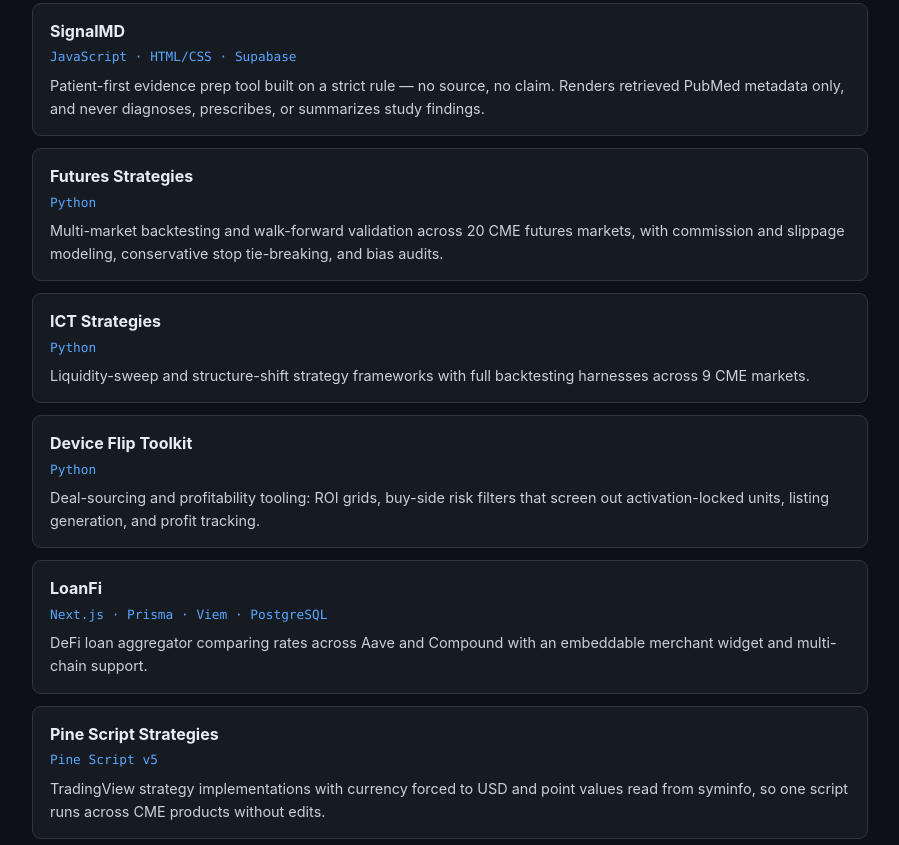
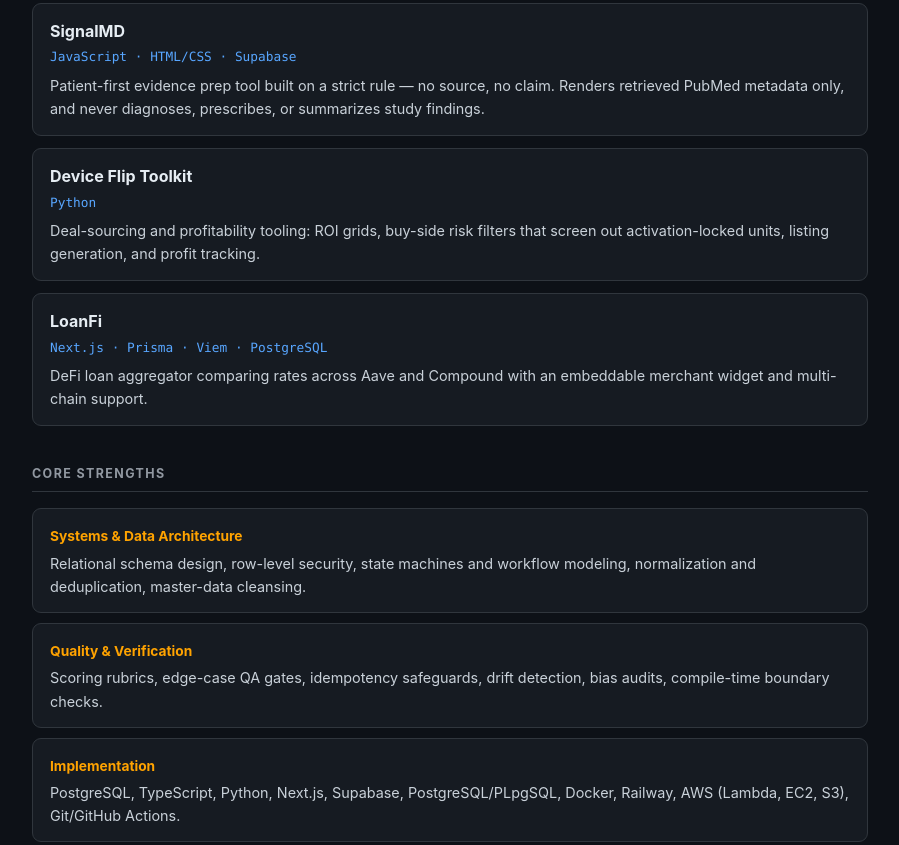
Before and after one commit to Alchemeister/Alchemeister, a plain HTML site: page index.html in a window 1280 px wide. Shown: the part 826-1671 px from the top of the page, without its empty margins (190-1089 px from the left). Drawn offline with Linux system fonts and the light colour scheme.

Commit message:
Remove trading repos from portfolio (README, site, resume)

```diff
--- a/index.html
+++ b/index.html
@@ -59,7 +59,6 @@
     <a href="tel:+13378522488">337-852-2488</a>
     <a href="https://github.com/Alchemeister">GitHub profile &amp; source</a>
     <a href="https://github.com/Alchemeister/clean-pep">PeptideCleanScore</a>
-    <a href="https://github.com/Alchemeister/futures-strategies">Futures Strategies</a>
   </div>
 
   <h2>What I do</h2>
@@ -93,19 +92,6 @@
       summarizes study findings.</p>
     </div>
     <div class="card">
-      <h3><a href="https://github.com/Alchemeister/futures-strategies">Futures Strategies</a></h3>
-      <div class="tech">Python</div>
-      <p>Multi-market backtesting and walk-forward validation across 20 CME futures
-      markets, with commission and slippage modeling, conservative stop tie-breaking,
-      and bias audits.</p>
-    </div>
-    <div class="card">
-      <h3><a href="https://github.com/Alchemeister/ict-strategies">ICT Strategies</a></h3>
-      <div class="tech">Python</div>
-      <p>Liquidity-sweep and structure-shift strategy frameworks with full backtesting
-      harnesses across 9 CME markets.</p>
-    </div>
-    <div class="card">
       <h3><a href="https://github.com/Alchemeister/device-flip-toolkit">Device Flip Toolkit</a></h3>
       <div class="tech">Python</div>
       <p>Deal-sourcing and profitability tooling: ROI grids, buy-side risk filters that
@@ -116,12 +102,6 @@
       <div class="tech">Next.js &middot; Prisma &middot; Viem &middot; PostgreSQL</div>
       <p>DeFi loan aggregator comparing rates across Aave and Compound with an
       embeddable merchant widget and multi-chain support.</p>
-    </div>
-    <div class="card">
-      <h3><a href="https://github.com/Alchemeister/pine_scripts">Pine Script Strategies</a></h3>
-      <div class="tech">Pine Script v5</div>
-      <p>TradingView strategy implementations with currency forced to USD and point
-      values read from syminfo, so one script runs across CME products without edits.</p>
     </div>
   </div>
 
```
Also changed, not shown: 1 other file.
